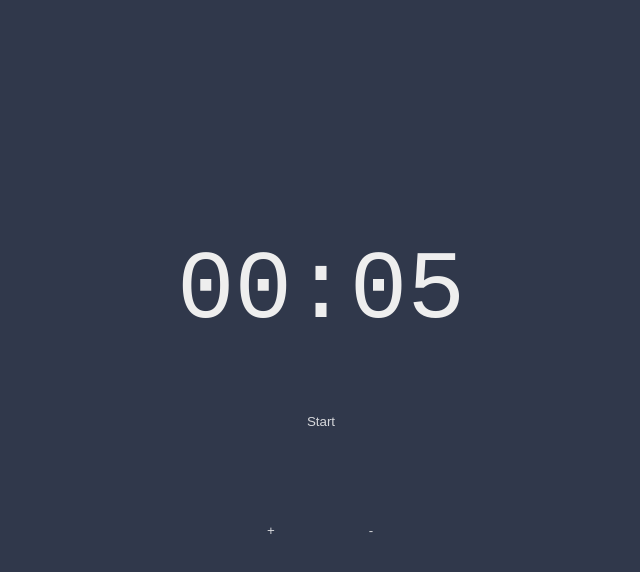
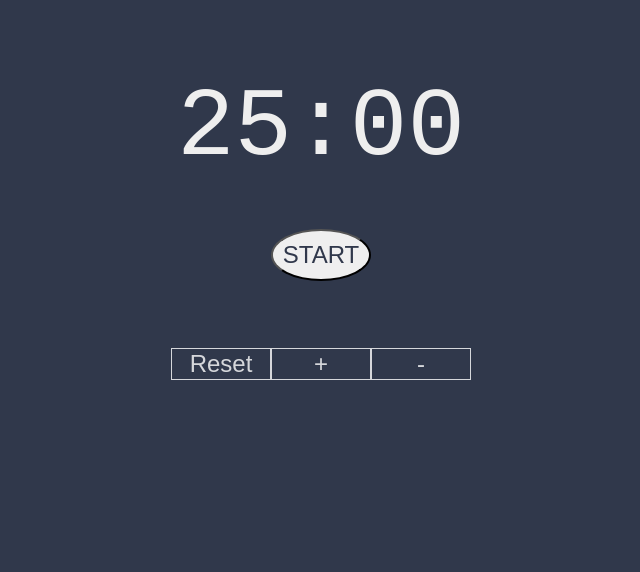
Before and after one commit to TozurElena/react-pomodoro, a React app: page / in a window 1280 px wide. Shown: the whole page, without its empty margins (319-959 px from the left). Built offline with nearby package versions, Linux system fonts and the light colour scheme.

Commit message:
mofidier buttons

```diff
--- a/src/App.css
+++ b/src/App.css
@@ -13,19 +13,28 @@ body {
   display: flex;
   height: 100%;
   justify-content: center;
-  align-items: center;
+
   text-align: center;
 }
 
 .pomodoro {
+  margin-top: 74px;
   font-size: 6em;
 }
 
-button {
+.controls {
   background-color: transparent;
   color: rgba(255, 255, 255, 0.8);
-  border: 0;
-  display: inline-block;
+  border: solid 1px ;
+  font-size: 24px;
   width: 100px;
   cursor: pointer;
 }
+.btnStartStop {
+  padding: 10px 10px;
+  font-size: 24px;
+  color:#30384b;
+  text-transform: uppercase;
+  border-radius: 65%;
+  cursor: pointer;
+}
--- a/src/components/App.js
+++ b/src/components/App.js
@@ -4,6 +4,7 @@ import '../App.css';
 function App() {
   return (
     <div className="App">
+
       <Pomodoro/>
     </div>
   );
--- a/src/components/Pomodoro.jsx
+++ b/src/components/Pomodoro.jsx
@@ -2,8 +2,8 @@ import React, {useState, useEffect} from 'react';
 import Buttons from './Button';
 
 const Pomodoro = () => {
-  const [minutes, setMinutes] = useState(0);
-  const [seconds, setSeconds] = useState(5);
+  const [minutes, setMinutes] = useState(25);
+  const [seconds, setSeconds] = useState(0);
   const [run, setRun] = useState(false);
   const [startStop, setStartStop] = useState("Start");
 
@@ -47,16 +47,24 @@ const Pomodoro = () => {
       <div className='timer'>
         {timerMinutes}:{timerSeconds}
       </div>
-      <div className='container_btns'>
+      <div className='buttons'>
         <Buttons
           onClick={() => {
             btnStartStop();
           }}
-          className='controls'>
+          className='btnStartStop'>
           {" "}
           {startStop}{" "}
         </Buttons>
         <br/>
+        <Buttons
+          onClick={()=> {
+            setMinutes(25);
+            setSeconds(0);
+          }}
+          className='controls'>
+            Reset
+          </Buttons>
         <Buttons
           disabled={run}
           onClick={() => {
```
